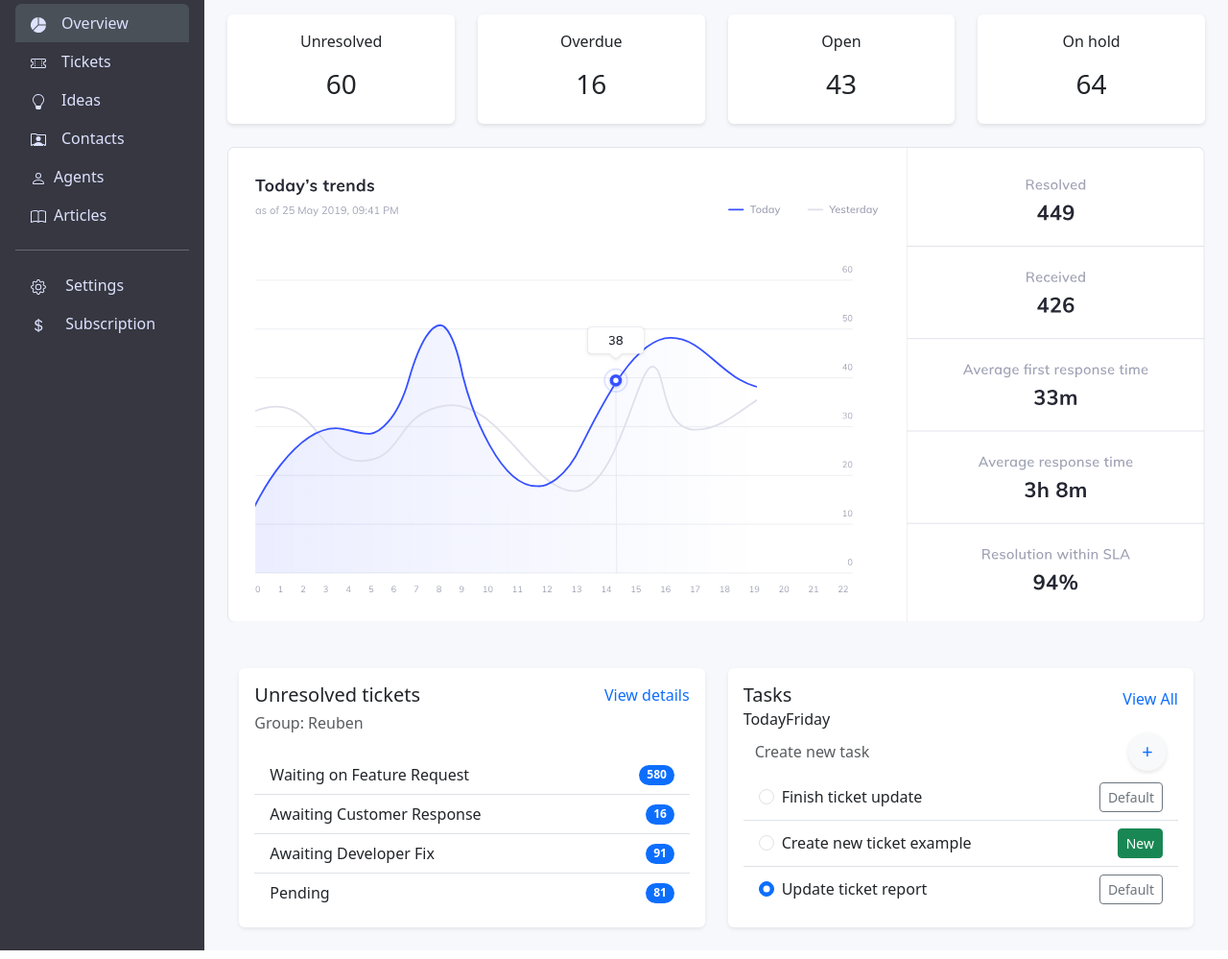
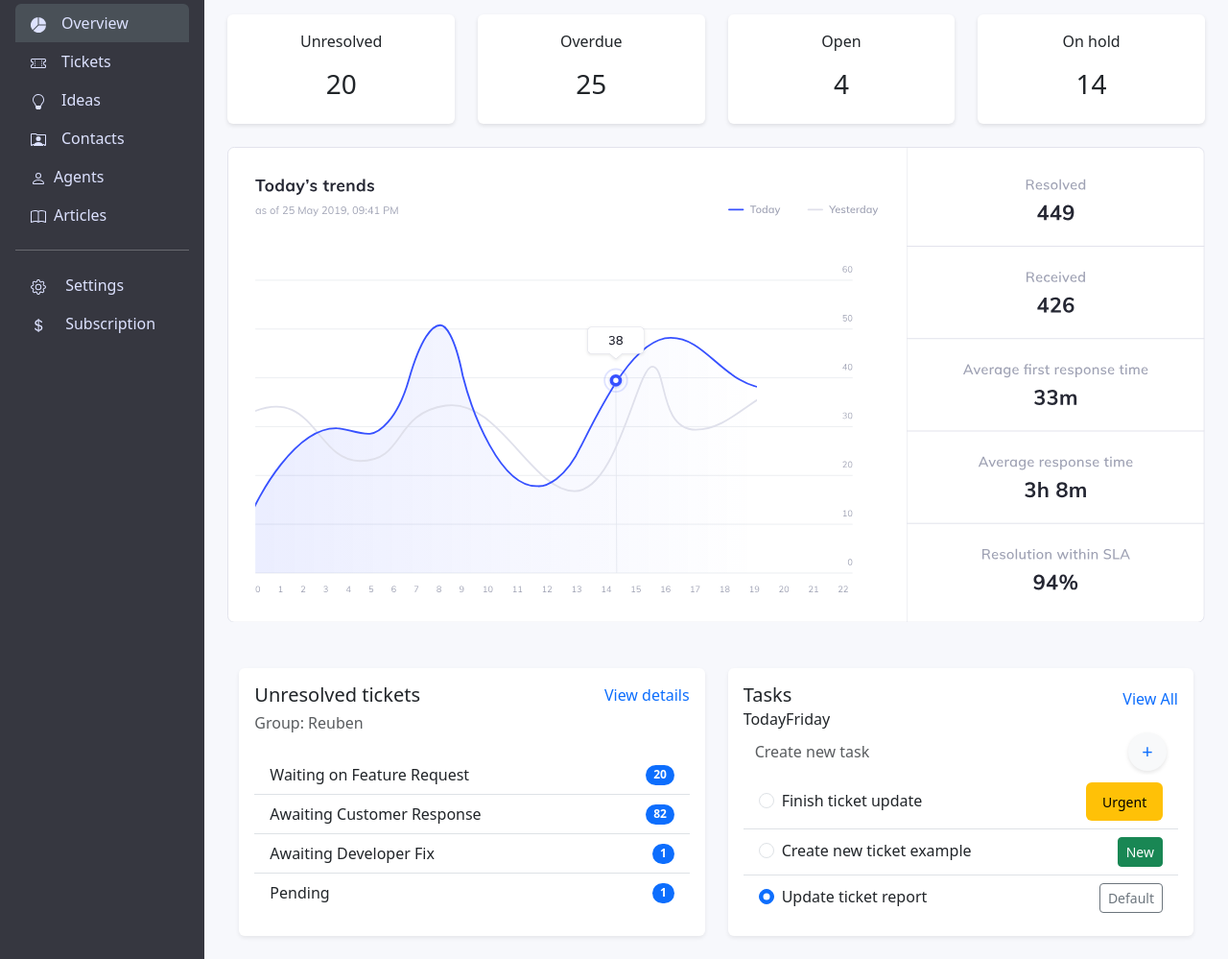
Before and after one commit to RitikaMakania/Bootstrap, a website: page public/index.html in a window 1280 px wide. Shown: the part 87-1086 px from the top of the page at 96% size. Drawn offline with nearby package versions, Linux system fonts and the light colour scheme.

Commit message:
added json for cards

```diff
--- a/public/data.json
+++ b/public/data.json
@@ -2,10 +2,10 @@
     "unresolvedTickets": {
       "group": "Reuben",
       "items": [
-        { "title": "Waiting on Feature Request", "count": 580 },
-        { "title": "Awaiting Customer Response", "count": 16},
-        { "title": "Awaiting Developer Fix", "count": 91 },
-        { "title": "Pending", "count": 81 }
+        { "title": "Waiting on Feature Request", "count": 20 },
+        { "title": "Awaiting Customer Response", "count": 82},
+        { "title": "Awaiting Developer Fix", "count": 1 },
+        { "title": "Pending", "count": 1 }
       ]
     },
 
@@ -16,9 +16,14 @@
           { "label": "Create new ticket example", "status": "New" },
           { "label": "Update ticket report", "status": "Default", "checked": true }
         ]
-      }
+      },
 
-
+    "summaryCards": [
+    { "label": "Unresolved", "value": 20 },
+    { "label": "Overdue", "value": 25 },
+    { "label": "Open", "value": 4 },
+    { "label": "On hold", "value": 14 }
+  ]
 
 
 
--- a/public/index.html
+++ b/public/index.html
@@ -117,46 +117,46 @@
 
           <!-- Cards Section -->
           <div class="cards-container">
-            <div class="row">
+            <div class="row" id="summary-cards">
               <!-- Card 1 -->
-              <div class="col-md-3 col-sm-6 mb-4">
-                <div class="card">
+              <!-- <div class="col-md-3 col-sm-6 mb-4">
+                <div class="card" id="summary-cards">
                   <div class="card-body text-center">
                     <p class="card-text">Unresolved</p>
                     <h3 class="card-title">60</h3>
                   </div>
                 </div>
-              </div>
+              </div> -->
 
               <!-- Card 2 -->
-              <div class="col-md-3 col-sm-6 mb-4">
+              <!-- <div class="col-md-3 col-sm-6 mb-4">
                 <div class="card">
                   <div class="card-body text-center">
                     <p class="card-text">Overdue</p>
                     <h3 class="card-title">16</h3>
                   </div>
                 </div>
-              </div>
+              </div> -->
 
               <!-- Card 3 -->
-              <div class="col-md-3 col-sm-6 mb-4">
+              <!-- <div class="col-md-3 col-sm-6 mb-4">
                 <div class="card">
                   <div class="card-body text-center">
                     <p class="card-text">Open</p>
                     <h3 class="card-title">43</h3>
                   </div>
                 </div>
-              </div>
+              </div> -->
 
               <!-- Card 4 -->
-              <div class="col-md-3 col-sm-6 mb-4">
+              <!-- <div class="col-md-3 col-sm-6 mb-4">
                 <div class="card">
                   <div class="card-body text-center">
                     <p class="card-text">On hold</p>
                     <h3 class="card-title">64</h3>
                   </div>
                 </div>
-              </div>
+              </div> -->
             </div>
           </div>
 
@@ -457,8 +457,8 @@
                       </div>
                     </div>
 
-                    <ul class="list-group list-group-flush mt-1" id="task-list">
-                      <!-- <li class="list-group-item d-flex justify-content-between align-items-center">
+                    <ul class="list-group list-group-flush mt-1" >
+                      <li class="list-group-item d-flex justify-content-between align-items-center">
                         <div class="form-check">
                           <input class="form-check-input" type="radio" name="taskOptions" id="finishTicketUpdate" >
                           <label class="form-check-label" for="finishTicketUpdate">
@@ -486,7 +486,7 @@
                           </label>
                         </div>
                         <button type="button" class="btn btn-outline-secondary btn-sm">Default</button>
-                      </li> -->
+                      </li>
                     </ul>
                   </div>
                 </div>
--- a/public/script.js
+++ b/public/script.js
@@ -21,28 +21,25 @@ fetch('data.json')
       const taskId = `task-${index}`;
       const checked = task.checked ? "checked" : "";
 
-      // Badge logic
-      let badge;
-      if (task.status === "Urgent") {
-        badge = `<button type="button" class="btn btn-warning btn-sm">Urgent</button>`;
-      } else if (task.status === "New") {
-        badge = `<button type="button" class="btn btn-success btn-sm ms-auto">New</button>`;
-      } else {
-        badge = `<button type="button" class="btn btn-outline-secondary btn-sm">Default</button>`;
-      }
 
-      taskList.innerHTML += `
-        <li class="list-group-item d-flex justify-content-between align-items-center">
-          <div class="form-check">
-            <input class="form-check-input" type="radio" name="taskOptions" id="${taskId}" ${checked}>
-            <label class="form-check-label" for="${taskId}">
-              ${task.label}
-            </label>
-          </div>
-          ${badge}
-        </li>
-      `;
     });
+    const summaryContainer = document.getElementById('summary-cards');
+
+data.summaryCards.forEach(card => {
+  const col = document.createElement('div');
+  col.className = 'col-md-3 col-sm-6 mb-4';
+
+  col.innerHTML = `
+    <div class="card">
+      <div class="card-body text-center">
+        <p class="card-text">${card.label}</p>
+        <h3 class="card-title">${card.value}</h3>
+      </div>
+    </div>
+  `;
+
+  summaryContainer.appendChild(col);
+});
   })
 
   .catch(err => console.error('JSON load error:', err));
```
